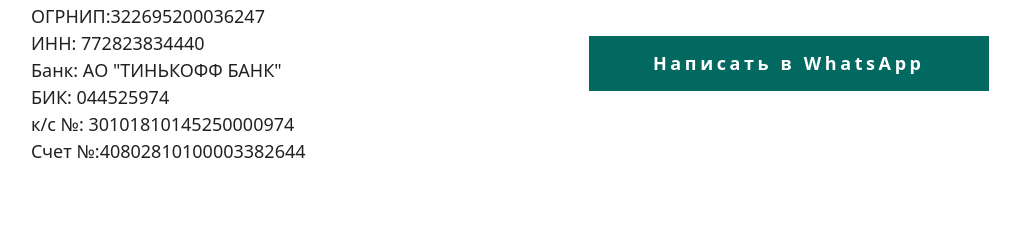
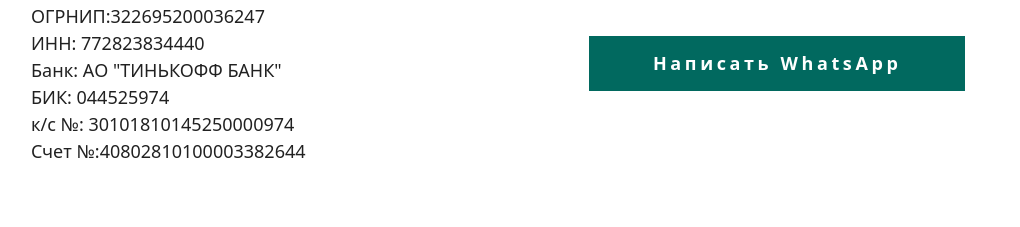
Before and after one commit to Oman69/metall69, a Django app: page /contacts/ in a window 1280 px wide. Shown: the part 695-922 px from the top of the page, without its empty margins (51-1071 px from the left). Run offline with Django 3.2, Linux system fonts and the light colour scheme.

Commit message:
Рефакторинг кода

```diff
--- a/mainpage/templates/mainpage/contacts.html
+++ b/mainpage/templates/mainpage/contacts.html
@@ -30,7 +30,7 @@
             <div class="contacts_info_map">
                 <iframe src="https://yandex.ru/map-widget/v1/?um=constructor%3A005756ea66154a41be379fc66c1554d51621396242ddfc761b7ad606c42dd74b&amp;source=constructor" width="100%" height="400" frameborder="0"></iframe>
                 <div class="main_btn">
-        <a href="https://wa.me/79001110554"><button type="button" class="btn_types">Написать в WhatsApp</button></a>
+        <a href="https://wa.me/79001110554"><button type="button" class="btn_types">Написать WhatsApp</button></a>
         </div>
             </div>
         </div>
--- a/mainpage/templates/mainpage/product.html
+++ b/mainpage/templates/mainpage/product.html
@@ -113,7 +113,7 @@
         <input name="phone" id="phoneForm" type="tel" class="form-control" placeholder="+7 999 999 99 99"/><br>
         <input type="submit" value="Рассчитать стоимость" class="btn_types"/>
     </form>
-<!--        <a href="https://wa.me/79001110554"><button type="button" class="btn_types">Рассчитать стоимость</button></a>-->
+
     </span>
 </section>
 <!--Start New Section-->
--- a/mainpage/views.py
+++ b/mainpage/views.py
@@ -62,6 +62,9 @@ def contacts(request):
 
 
 def send_email(request):
+    """
+    Функция для отправки заявки на почту
+    """
     subject = 'Заявка с сайта metall69.ru'
     name = request.POST.get("name", '')
     phone = request.POST.get("phone")
```
